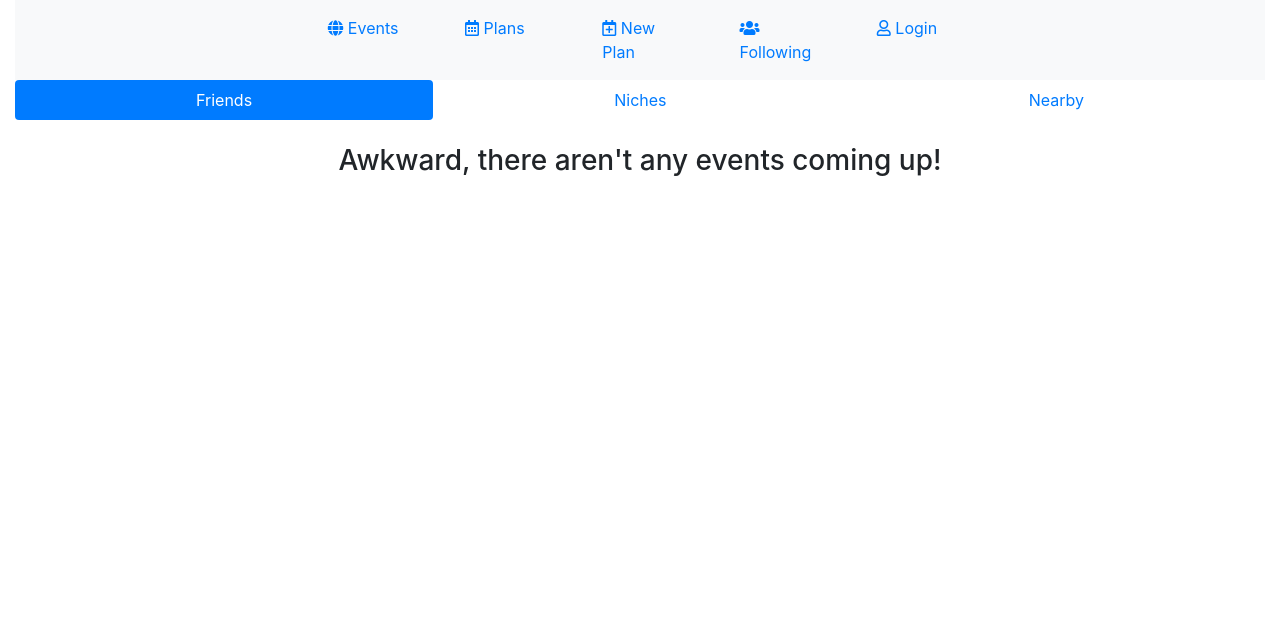
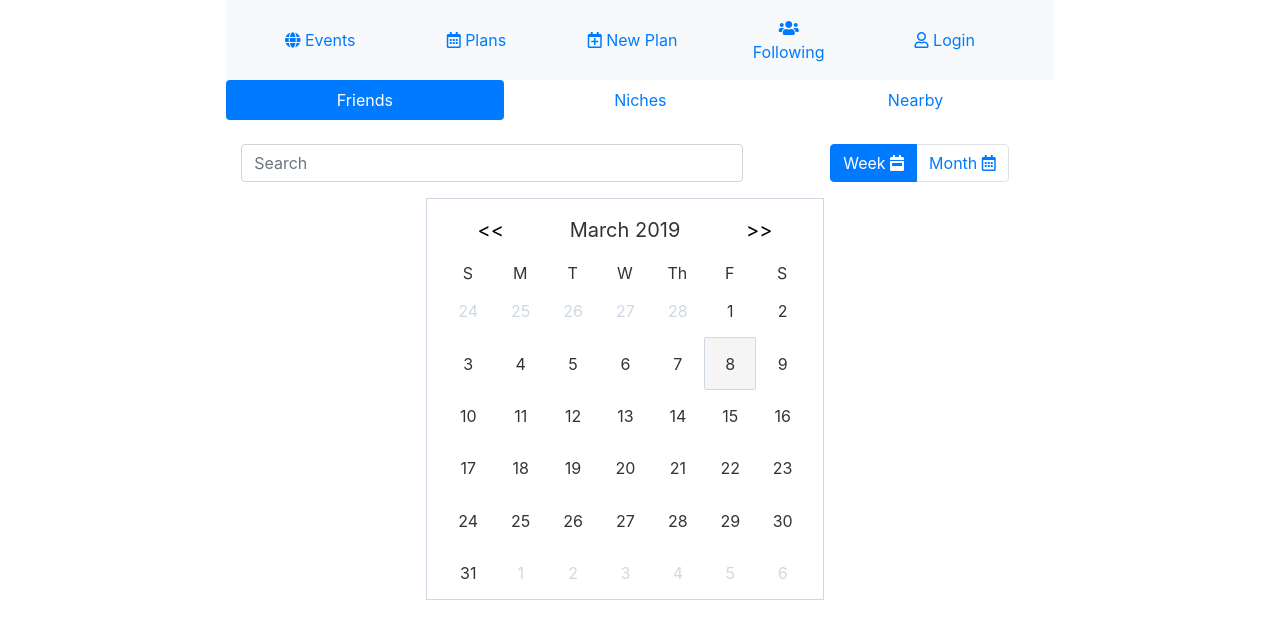
Before and after one commit to vshimpi100/plannyt, a Vue app in the folder client/: page / in a window 1280 px wide. Shown: the top 638 px of the page. Built offline with nearby package versions, Linux system fonts and the light colour scheme.

Commit message:
changes to header and calendar select

```diff
--- a/client/index.html
+++ b/client/index.html
@@ -18,6 +18,7 @@
 <body>
   <div id="app"></div>
   <!-- built files will be auto injected -->
+<!-- <script src="./static/CalSelectService.js"></script> -->
 </body>
 
 </html>
--- a/client/package.json
+++ b/client/package.json
@@ -13,6 +13,7 @@
   "dependencies": {
     "auth0-js": "^9.8.0",
     "axios": "^0.18.0",
+    "date-fns": "^1.30.1",
     "vue": "^2.5.2",
     "vue-router": "^3.0.1",
     "vuex": "^3.1.0"
--- a/client/src/App.vue
+++ b/client/src/App.vue
@@ -1,5 +1,5 @@
 <template>
-  <div class="container-fluid">
+  <div>
     <!-- header will be on every page -->
     <app-header></app-header>
     <!-- will import our router view based on current route from route.js -->
--- /dev/null
+++ b/client/src/components/home/CalSelect.vue
@@ -0,0 +1,235 @@
+<template>
+  <div class="calendar col-6 offset-3 row">
+    <header class="header w-100">
+      <button @click="previousMonth">&lt;&lt;</button>
+      <span>{{ currMonthLabel }} {{ currYear }}</span>
+      <button @click="nextMonth">&gt;&gt;</button>
+    </header>
+    <div class="headings" v-for="(dayLabel,index) in dayLabels" :key="index">{{ dayLabel }}</div>
+    <div v-for="(date, index) in datesArray" class="day" :class="dayClassObj(date)">
+      <button @click="setSelectedDate(date)">{{ date.date | formatDateToDay }}</button>
+    </div>
+  </div>
+</template>
+
+<script>
+import dateFns from 'date-fns'
+
+export default {
+  data() {
+    return {
+      today: new Date(),
+      selectedDate: new Date(),
+      currDateCursor: new Date(),
+      dayLabels: ['S', 'M', 'T', 'W', 'Th', 'F', 'S'],
+      monthLabels: [
+        "January", "February", "March",
+        "April", "May", "June",
+        "July", "August", "September",
+        "October", "November", "December"
+      ],
+    };
+  },
+  props: {
+    startDate: {
+      required: false,
+      type: Date,
+      default: new Date
+    }
+  },
+  computed: {
+    currMonth() {
+      return this.currDateCursor.getMonth();
+    },
+    currYear() {
+      return this.currDateCursor.getFullYear();
+    },
+    currMonthLabel() {
+      return this.monthLabels[this.currMonth];
+    },
+    datesArray() {
+      const date = this.currDateCursor;
+      const startOfMonth = dateFns.startOfMonth(date);
+      const endOfMonth = dateFns.endOfMonth(date);
+      const days = dateFns.eachDay(startOfMonth, endOfMonth);
+      const dates = days.map((day) => ({
+        date: day,
+        isCurrentMonth:  dateFns.isSameMonth(new Date(this.currYear, this.currMonth), day),
+        isToday: dateFns.isToday(day),
+        isSelected: dateFns.isSameDay(this.selectedDate, day)
+      }));
+
+      // gen the days from last month
+      let previousMonthCursor = dateFns.lastDayOfMonth(dateFns.addMonths(date, -1));
+      const begIndex = dateFns.getDay(days[0]);
+      for (let i = begIndex; i > 0; i--) {
+        dates.unshift({
+          date: previousMonthCursor,
+          isCurrentMonth: false,
+          isToday: dateFns.isToday(previousMonthCursor),
+          isSelected: dateFns.isSameDay(this.selectedDate, previousMonthCursor)
+        });
+        previousMonthCursor = dateFns.addDays(previousMonthCursor, -1);
+      }
+
+      // gen days for next month
+      const daysNeededAtEnd = (dates.length % 7 > 0) ? (7 -(dates.length % 7)) : 0;
+      let nextMonthCursor = dateFns.addMonths(date, 1);
+      nextMonthCursor = dateFns.setDate(nextMonthCursor, 1);
+      for (let x = 1; x <= daysNeededAtEnd; x++) {
+        dates.push({
+          date: nextMonthCursor,
+          isCurrentMonth: false,
+          isToday: dateFns.isToday(nextMonthCursor),
+          isSelected: dateFns.isSameDay(this.selectedDate, nextMonthCursor)
+        });
+        nextMonthCursor = dateFns.addDays(nextMonthCursor, 1);
+      }
+      return dates;
+    }
+  },
+  mounted() {
+    if (this.startDate) {
+      this.currDateCursor = this.startDate;
+      this.selectedDate = this.startDate;
+    }
+  },
+  methods: {
+    dayClassObj(date) {
+      return {
+        'today' : date.isToday,
+        'current': date.isCurrentMonth,
+        'selected': date.isSelected,
+      };
+    },
+    nextMonth() {
+      this.currDateCursor = dateFns.addMonths(this.currDateCursor, 1);
+    },
+    previousMonth() {
+      this.currDateCursor = dateFns.addMonths(this.currDateCursor, -1);
+    },
+    setSelectedDate(date) {
+      this.selectedDate = date.date;
+      this.$emit('input', this.selectedDate);
+    }
+  },
+  filters: {
+    formatDateToDay(val) {
+      return dateFns.format(val, 'D');
+    }
+  },
+}
+
+</script>
+
+<style>
+:root {
+  --white: hsl(0, 0%, 100%);
+  --blue-grey: hsl(210, 28%, 85%);
+  --grey: hsl(0, 0%, 96%);
+  --black: hsl(0, 0%, 20%);
+}
+
+html {
+  box-sizing: border-box;
+  font-size: 16px;
+}
+
+*,
+*:before,
+*:after {
+  box-sizing: inherit;
+}
+
+html,
+body {
+  height: 100%;
+  width: 100%;
+  overflow: hidden;
+}
+
+body {
+  background: var(--white);
+  color: var(--black);
+  display: flex;
+  justify-content: center;
+}
+
+.calendar {
+  border: 1px solid var(--blue-grey);
+  display: grid;
+  grid-template-columns: repeat(7, 1fr);
+  width: 322px;
+
+  > .header {
+    padding: 0.75rem;
+    font-size: 1.25rem;
+    grid-column: 1 / span 7;
+
+    > span {
+      flex: 1;
+      text-align: center;
+    }
+
+    button {
+      border: none;
+      background: var(--white);
+      margin: 0 1rem;
+      padding: 0.25rem 0.5rem;
+
+      &:hover {
+        background: var(--grey);
+        transition: background 150ms;
+      }
+    }
+  }
+
+  > * {
+    align-items: center;
+    display: flex;
+    justify-content: center;
+  }
+
+  > .day {
+    color: var(--blue-grey);
+    font-size: 1rem;
+
+    &.selected {
+      border: 1px solid var(--blue-grey);
+    }
+
+    &.current {
+      color: var(--black);
+    }
+
+    &::before {
+      content: "";
+      display: inline-block;
+      height: 0;
+      padding-bottom: 100%;
+      width: 1px;
+    }
+
+    button {
+      color: inherit;
+      background: transparent;
+      border: none;
+      height: 100%;
+      width: 100%;
+      &:hover {
+        background: var(--grey);
+        transition: background 150ms;
+      }
+    }
+  }
+
+  > .today {
+    background: var(--grey);
+    border-radius: 2px;
+  }
+}
+
+.text-center {
+  text-align: center;
+}
+</style>
--- a/client/src/components/home/Home.vue
+++ b/client/src/components/home/Home.vue
@@ -27,20 +27,68 @@
         <div v-else-if="!events[0]" class="col-sm-12 text-center">
           <h3>Awkward, there aren't any events coming up!</h3>
         </div>
+        <div v-else class="col-12 row">
+          <div class="col-md-8">
+            <form>
+              <input
+                class="form-control mr-sm-2"
+                type="search"
+                placeholder="Search"
+                aria-label="Search"
+              >
+            </form>
+          </div>
+          <div class="col-md-4">
+            <nav aria-label="Page navigation example">
+              <ul class="pagination justify-content-end">
+                <li class="page-item active">
+                  <a
+                    class="page-link"
+                    href="#"
+                    tabindex="-1"
+                    aria-label="Previous"
+                    aria-disabled="true"
+                  >
+                    Week
+                    <i class="fas fa-calendar-week"></i>
+                  </a>
+                </li>
+                <li class="page-item">
+                  <a class="page-link" href="#" aria-label="Next">
+                    Month
+                    <i class="far fa-calendar-alt"></i>
+                  </a>
+                </li>
+              </ul>
+            </nav>
+          </div>
+          <app-cal-select v-model="curr"></app-cal-select>
+        </div>
       </div>
     </div>
   </div>
 </template>
 
 <script>
+import CalSelect from './CalSelect.vue'
+
 export default {
   data () {
     return {
       auth: true,
       friends: ['john'],
-      events: []
+      events: ['event'],
+      curr: new Date(),
     }
-  }
+  },
+  components: {
+    appCalSelect: CalSelect
+  },
+  computed: {
+    formattedDate() {
+      return dateFns.format(this.curr, 'MM/DD/YYYY');
+    }
+  },
 }
 </script>
 
--- a/client/src/components/shared/Header.vue
+++ b/client/src/components/shared/Header.vue
@@ -1,6 +1,6 @@
 <template>
-  <nav class="navbar navbar-light bg-light justify-content-center">
-    <ul class="nav  navbar-light bg-light">
+  <nav class="navbar navbar-light bg-light">
+    <ul class="nav navbar-light bg-light container-fluid text-center justify-content-center">
       <router-link to="/" activeClass="active" tag="li" class="nav-item col">
         <a class="nav-link">
           <i class="fas fa-globe"></i> Events
```
Also changed, not shown: client/static/CalSelectService.js (added, +78 -0 lines), 2 other files (tests, documents, lock files or other folders).
